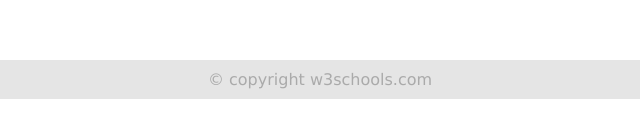
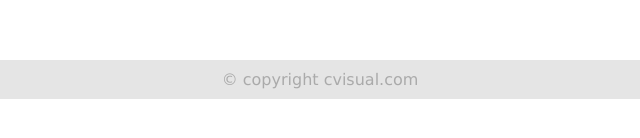
Before and after one commit to ColorfulVisualCommunication/cvisualc, a plain HTML site: page index.html in a window 1280 px wide. Shown: the part 244-382 px from the top of the page, 320-960 px from the left. Drawn offline with Linux system fonts and the light colour scheme.

Commit message:
Update index.html

```diff
--- a/index.html
+++ b/index.html
@@ -70,7 +70,7 @@
   </div>
 </div>
 
-<div style="background-color:#e5e5e5;text-align:center;padding:10px;margin-top:7px;">© copyright w3schools.com</div>
+<div style="background-color:#e5e5e5;text-align:center;padding:10px;margin-top:7px;">© copyright cvisual.com</div>
 
 </body>
 </html>
```
